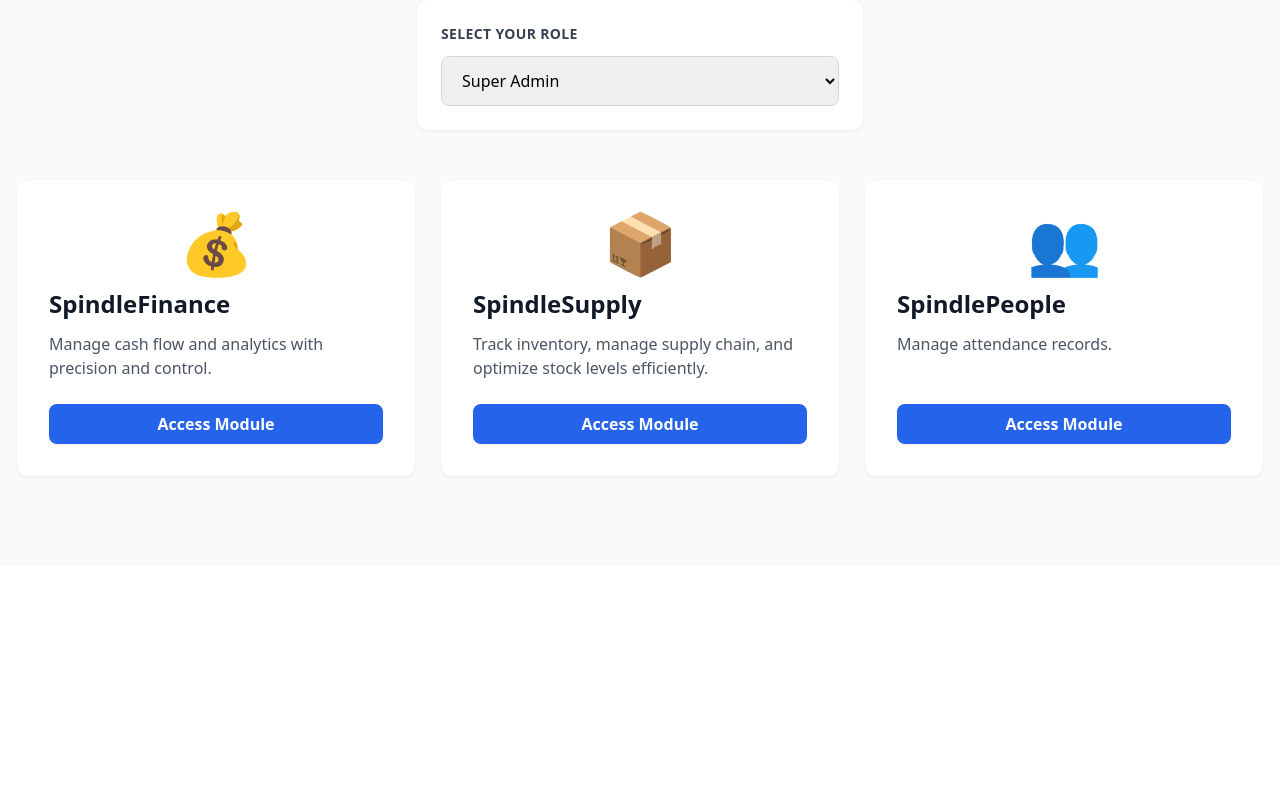
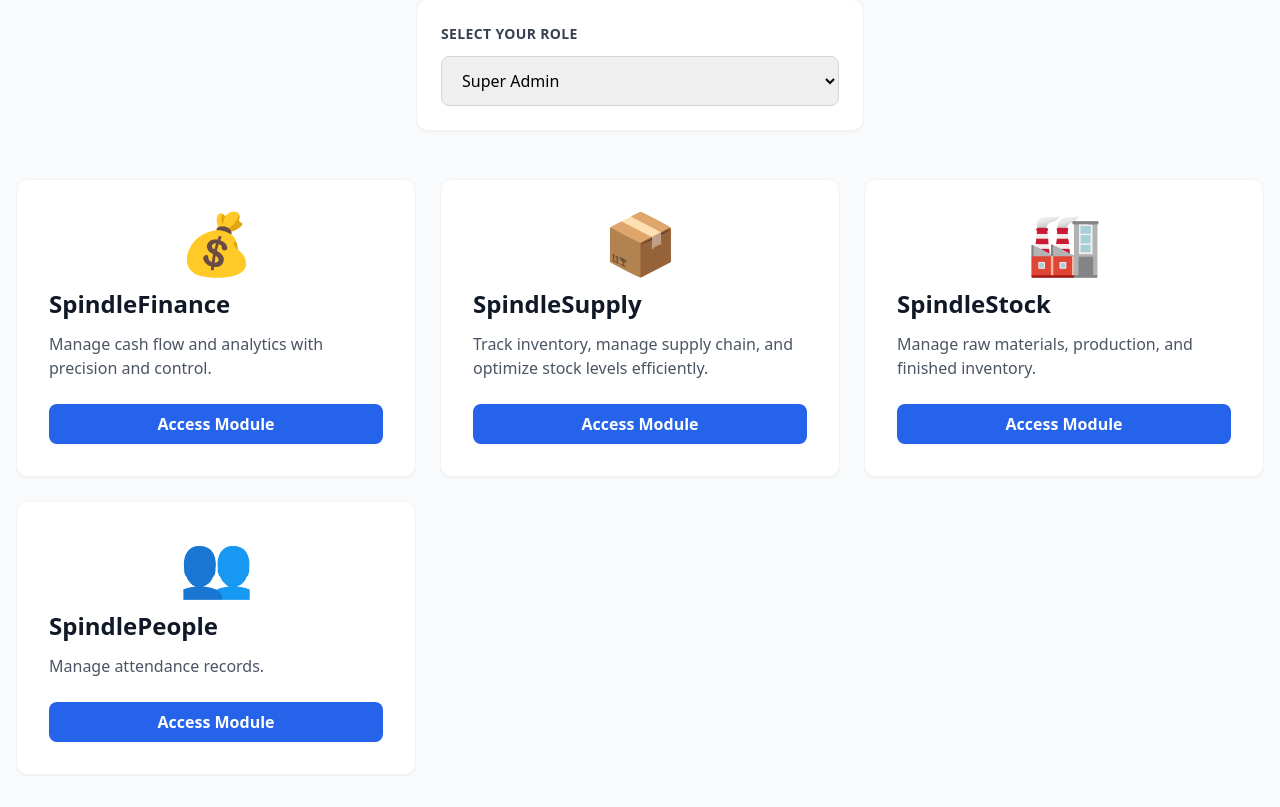
Before and after one commit to ShahuSardar-py/SpindleOne, a Flask app: page /home in a window 1280 px wide. Shown: the part 234-1041 px from the top of the page. Before the commit the page ends 712 px from the top, so only its background shows below. Run offline with Flask 3, Linux system fonts and the light colour scheme; some libraries are stand-ins or nearby versions.

Commit message:
Add Spindle Stock module and integrate into app

```diff
--- a/app/__init__.py
+++ b/app/__init__.py
@@ -20,4 +20,8 @@
     from SpindleFinance import bp as spindlefinance_bp
     app.register_blueprint(spindlefinance_bp)
 
+    # Stock
+    from SpindleStock import routes as spindlestock_routes
+    app.register_blueprint(spindlestock_routes.bp)
+
     return app
--- a/app/templates/home.html
+++ b/app/templates/home.html
@@ -54,7 +54,20 @@
                 </button>
             </div>
         </div>
-
+        <!-- SpindleStock -->
+        <div class="card module-card hidden hover:shadow-xl hover:-translate-y-2 transition-all duration-300 cursor-pointer"
+            data-roles="super-admin,store-keeper">
+            <div class="p-8 flex flex-col h-full">
+                <div class="text-6xl mb-4 text-center">🏭</div>
+                <h2 class="text-2xl font-bold text-gray-900 mb-3">SpindleStock</h2>
+                <p class="text-gray-600 mb-6 flex-grow">
+                    Manage raw materials, production, and finished inventory.
+                </p>
+                <button onclick="navigateTo('stock')" class="btn-primary w-full">
+                    Access Module
+                </button>
+            </div>
+        </div>
         <!-- SpindlePeople -->
         <div class="card module-card hidden hover:shadow-xl hover:-translate-y-2 transition-all duration-300 cursor-pointer"
              data-roles="super-admin,hr">
@@ -101,10 +114,15 @@
    function navigateTo(module) {
     if (module === 'people') {
         window.location.href = '/hr/employees';
+
     } else if (module === 'finance') {
         window.location.href = '/finance/add';
+
     } else if (module === 'supply') {
         alert('SpindleSupply module coming soon!');
+
+    } else if (module === 'stock') {
+        window.location.href = '/stock/';
     }
 }
 </script>
```
Lines whose indentation alone changed are shown as unchanged.
